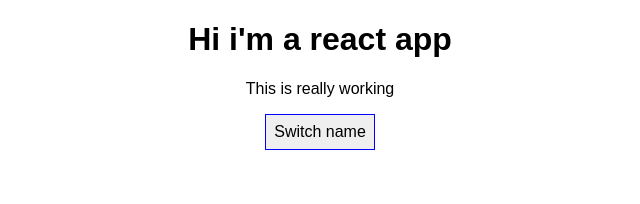
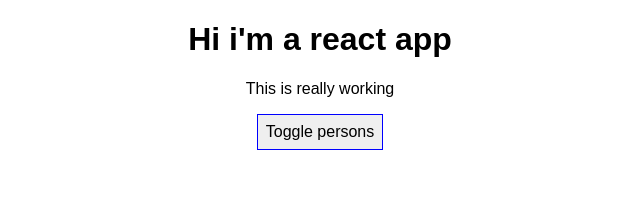
Before and after one commit to cortesdev/react-complete-guide, a React (Create React App) app: page / in a window 1280 px wide. Shown: the top 204 px of the page, without its empty margins (320-960 px from the left). Built offline with nearby package versions, Linux system fonts and the light colour scheme.

Commit message:
Update input output

```diff
--- a/src/App.js
+++ b/src/App.js
@@ -5,36 +5,37 @@ import Person from './Person/Person';
 class app extends Component {
   state = {
     persons: [
-      { name: 'Max', age: 29 },
-      { name: 'Manu', age: 33 },
-      { name: 'Steffi', age: 25 }
+      { id: 'asfsxf1', name: 'Max', age: 29 },
+      { id: 'asfsxf2', name: 'Manu', age: 33 },
+      { id: 'asfsxf3', name: 'Steffi', age: 25 }
     ],
     otherState: 'some other value',
     showPersons: false
   }
 
-  switchNameHandler = (newName) => {
-    // console.log('Was clicked')
-    // DONT DO : this.state.persons[0].name = 'Maximilian';
-    this.setState({
-      persons: [
-        { name: newName, age: 28 },
-        { name: 'Manu', age: 29 },
-        { name: 'Stephanie', age: 27 }
-      ]
-    })
+  nameChangeHandler = (event, id) => {
+    const personIndex = this.state.persons.findIndex( p => {
+      return p.id === id;
+    });
+
+    const person = {
+      ...this.state.persons[personIndex]
+    };
+
+    person.name = event.target.value;
+
+    const persons = [...this.state.persons];
+    persons[personIndex] = person;
+
+    this.setState(
+      { persons: persons }
+    )
   }
-  nameChangeHandler = (event) => {
-    this.setState(
-      {
-        persons: [
-          { name: 'Max', age: 29 },
-          { name: event.target.value, age: 33 },
-          { name: 'Steffi', age: 25 }
-        ]
-      }
-    )
 
+  deletePersonHandler = (personIndex) => {
+    const persons = [...this.state.persons];
+    persons.splice(personIndex, 1);
+    this.setState({persons: persons})
   }
 
   togglePersonsHandle = () => {
@@ -54,18 +55,26 @@ class app extends Component {
 
     let persons = null;
 
-    if (this.state.showPersons) {
+    if ( this.state.showPersons ) {
       persons = (
-        <div >
-          <Person
+        <div>
+          {this.state.persons.map((person, index) => {
+            return <Person
+            click={() => this.deletePersonHandler(index)}
+            name={person.name}
+            age={person.age}
+            key={person.id}
+            changed={(event) => this.nameChangeHandler(event, person.id)} />
+          })}
+          {/* <Person
             name={this.state.persons[0].name}
-            age={Math.floor(Math.random() * 30)}
+            age={Math.floor(Math.random().age)}
           >
           </Person>
           <Person
             name={this.state.persons[1].name}
             age={this.state.persons[1].age}
-            click={this.switchNameHandler.bind(this, 'Max!!')}
+            click={this.deletePersonHandler.bind(this, 'Max!!')}
             changed={this.nameChangeHandler}
           >
             My hobbies are: cycling
@@ -73,7 +82,7 @@ class app extends Component {
           <Person
             name={this.state.persons[2].name}
             age={this.state.persons[2].age} >
-          </Person>
+          </Person> */}
         </div>
       );
     }
@@ -81,7 +90,11 @@ class app extends Component {
       <div className="App">
         <h1>Hi i'm a react app</h1>
         <p>This is really working</p>
-        <button style={style} onClick={this.togglePersonsHandle}>Switch name</button>
+        <button
+          style={style}
+          onClick={this.togglePersonsHandle}>
+          Toggle persons
+        </button>
         {persons}
       </div>
     );
--- /dev/null
+++ b/src/Person/Person.css
@@ -0,0 +1,8 @@
+.Person {
+    width: 60%;
+    margin: 16px auto;
+    border: 1px solid #eee;
+    box-shadow: 0 2px 3px #ccc;
+    padding: 16px;
+    text-align: center;
+}
--- a/src/Person/Person.js
+++ b/src/Person/Person.js
@@ -1,7 +1,9 @@
 import React from 'react';
 
+import './Person.css';
 const person = ( props ) => {
-    return <div>
+
+    return <div className="Person">
          <p onClick={props.click}>I'm {props.name} and I am {props.age}</p>
          <p>{props.children}</p>
          <input type="text" onChange={props.changed} value={props.name}/>
```
